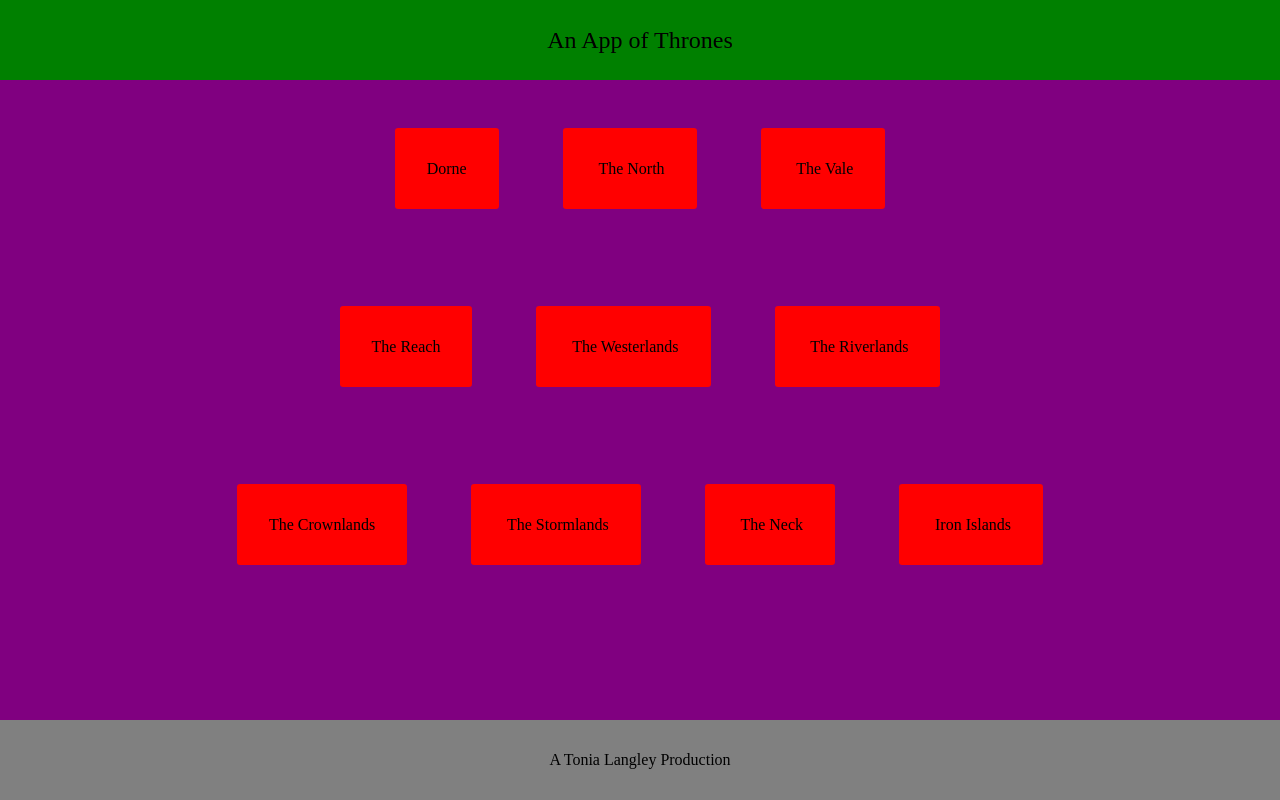
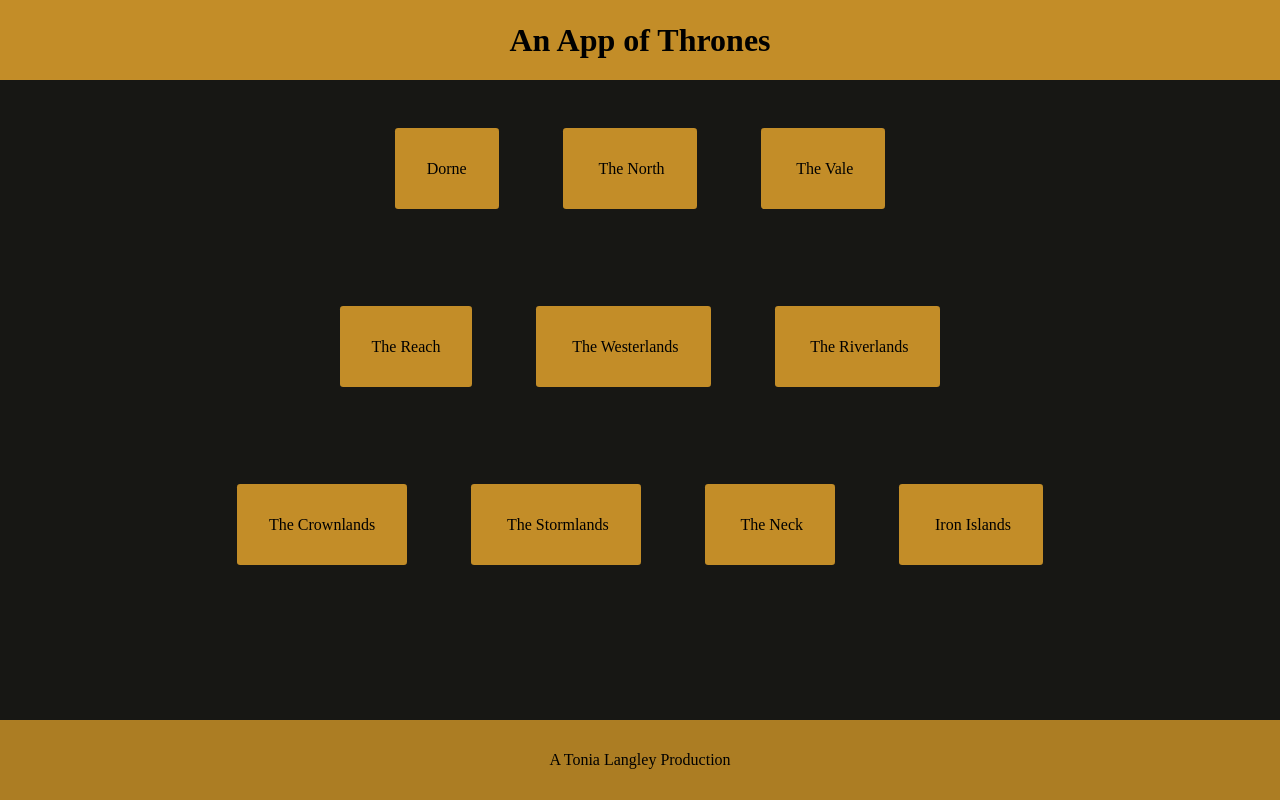
Before and after one commit to tvcrawley/an-app-of-thrones, a React (Create React App) app: page /#/ in a window 1280 px wide. Built offline with nearby package versions, Linux system fonts and the light colour scheme; no server answers.

Commit message:
Add app color scheme
Apply color scheme to root page

```diff
--- a/src/App.css
+++ b/src/App.css
@@ -1,4 +1,4 @@
 .App {
   height: 100%;
-  background-color: purple;
+  background-color: #171714;
 }
--- a/src/layout/Footer.css
+++ b/src/layout/Footer.css
@@ -2,7 +2,7 @@ footer {
     bottom: 0;
     position: absolute;
     width: 100%;
-    background-color: gray;
+    background-color: #AC7D23;
     display: flex;
     justify-content: center;
     align-items: center;
@@ -11,5 +11,5 @@ footer {
 
 footer a {
     text-decoration: none;
-    color: black;
+    color: #000;
 }
--- a/src/layout/Header.css
+++ b/src/layout/Header.css
@@ -1,5 +1,5 @@
 header {
-    background-color: green;
+    background-color: #C38D28;
     height: 5rem;
     display: flex;
     align-items: center;
@@ -8,6 +8,5 @@ header {
 
 header a {
     text-decoration: none;
-    color: black;
-    font-size: 1.5rem;
+    color: #000;
 }
--- a/src/layout/Header.js
+++ b/src/layout/Header.js
@@ -6,7 +6,7 @@ class Header extends Component {
   render() {
     return (
       <header>
-        <Link to='/'>An App of Thrones</Link>
+        <Link to='/'><h1>An App of Thrones</h1></Link>
       </header>
     )
   }
--- a/src/regions/Regions.css
+++ b/src/regions/Regions.css
@@ -14,10 +14,10 @@
     border-radius: .2em;
     margin: 0 2rem;
     padding: 2rem;
-    background-color: red;
+    background-color: #C38D28;
 }
 
 .Regions span a {
-    color: black;
+    color: #000;
     text-decoration: none;
 }
```
